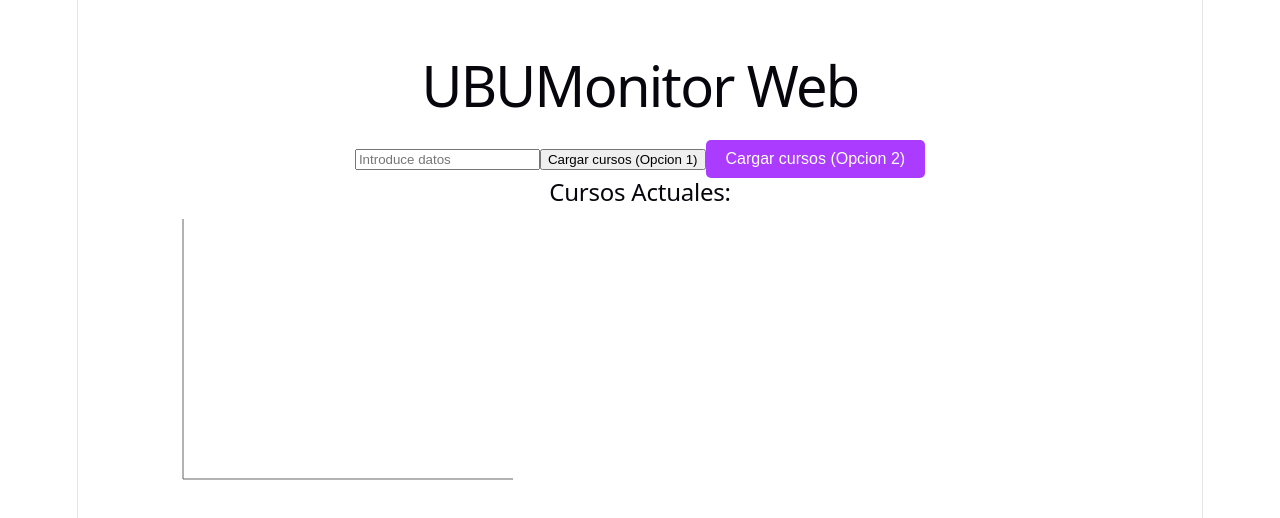
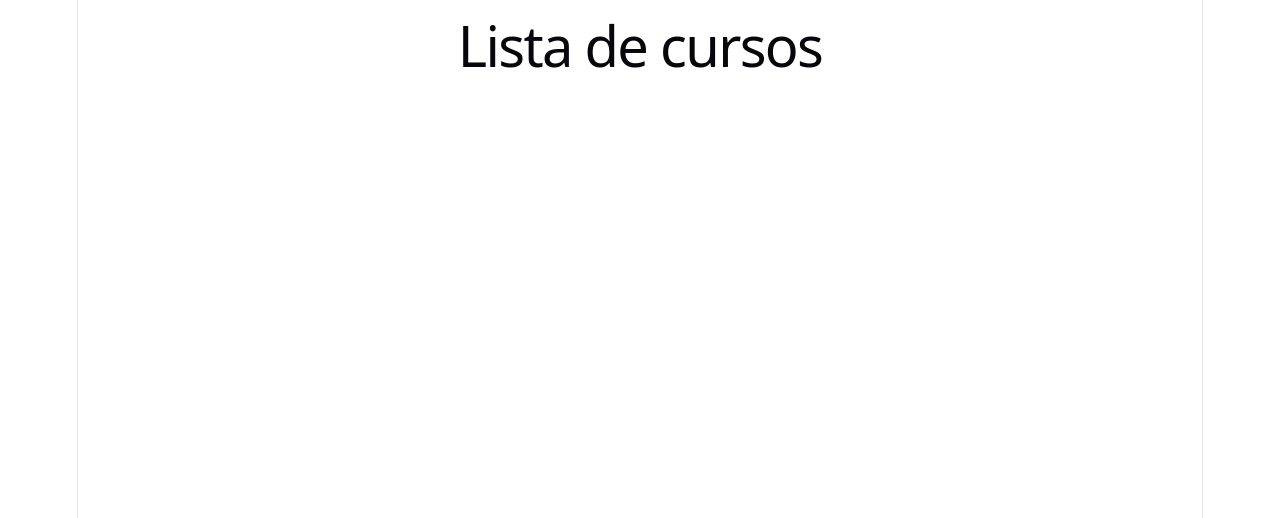
Before and after one commit to oskitar04/TFG_UBUMonitorWeb, a React (Vite) app in the folder front/ubumonitor-web/: page /cursos in a window 1280 px wide. Shown: the top 518 px of the page. Built offline with nearby package versions, Linux system fonts and the light colour scheme.

Commit message:
Nueva página 07_05_26 21.53
Añado nueva página y elimino errores que me impedían mostrar botones y títulos en las páginas

```diff
--- a/front/ubumonitor-web/package.json
+++ b/front/ubumonitor-web/package.json
@@ -14,6 +14,7 @@
     "axios": "^1.15.2",
     "react": "^19.2.5",
     "react-dom": "^19.2.5",
+    "react-router-dom": "^7.15.0",
     "recharts": "^3.8.1"
   },
   "devDependencies": {
--- a/front/ubumonitor-web/src/App.jsx
+++ b/front/ubumonitor-web/src/App.jsx
@@ -1,7 +1,22 @@
-import Home from "./paginas/Principal";
+import Principal from "./paginas/Principal";
+import Listado_cursos from "./paginas/Listado_cursos";
+import { BrowserRouter, Routes, Route } from "react-router-dom";
 
 function App() {
-  return <Home />;
+  return (
+    <BrowserRouter>
+      <Routes>
+
+        {/* PRINCIPAL */}
+        <Route path="/" element={<Principal />} />
+
+        {/* CURSOS */}
+        <Route path="/cursos" element={<Listado_cursos />} />
+
+
+      </Routes>
+    </BrowserRouter>
+  );
 }
 
 export default App;
--- a/front/ubumonitor-web/src/componentes/graficos.jsx
+++ b/front/ubumonitor-web/src/componentes/graficos.jsx
@@ -1,6 +1,6 @@
 import { LineChart, Line, XAxis, YAxis, Tooltip } from "recharts";
 
-export default function Chart({ data }) {
+export default function Graficos({ data }) {
   return (
     <LineChart width={400} height={300} data={data}>
       <XAxis dataKey="name" />
--- /dev/null
+++ b/front/ubumonitor-web/src/paginas/Listado_cursos.jsx
@@ -0,0 +1,10 @@
+export default function ListaCursos() {
+
+  return (
+    <div>
+
+      <h1>Lista de cursos</h1>
+
+    </div>
+  );
+}
--- a/front/ubumonitor-web/src/paginas/Principal.jsx
+++ b/front/ubumonitor-web/src/paginas/Principal.jsx
@@ -1,11 +1,14 @@
 import { useState } from "react";
 //import { getCursos } from "../api/cursos";
-import Chart from "../componentes/graficos";
+import Graficos from "../componentes/graficos";
+import { useNavigate } from "react-router-dom";
 
 export default function Principal() {
     const [token, setToken] = useState("");
     const [cursos, setCursos] = useState([]);
     const [chartData, setChartData] = useState([]);
+
+    const navigate = useNavigate();
 
     const handleFetch = async () => {
     try {
@@ -30,6 +33,7 @@ export default function Principal() {
     }
     };
 
+
     return (
     <div style={{ padding: "40px" }}>
         <h1>UBUMonitor Web</h1>
@@ -48,7 +52,7 @@ export default function Principal() {
         <button onClick={handleFetch} style={{
             padding: "10px 20px",
             fontSize: "16px",
-            backgroundColor: "var(--accent)",
+            backgroundColor: "black",
             color: "white",
             border: "none",
             borderRadius: "5px",
@@ -56,6 +60,10 @@ export default function Principal() {
             marginTop: "10px"
             }}>
             Cargar cursos (Opcion 2)
+        </button>
+
+        <button onClick={() => navigate("/cursos")}>
+            Ver cursos
         </button>
 
         {/* Datos */}
@@ -67,7 +75,7 @@ export default function Principal() {
         </div>
 
         {/* Gráfico */}
-        <Chart data={chartData} />
+        <Graficos data={chartData} />
     </div>
 );
 }
```
Also changed, not shown: 1 other file (tests, documents, lock files or other folders).
